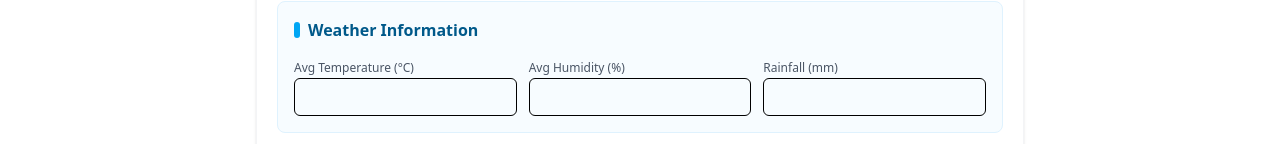
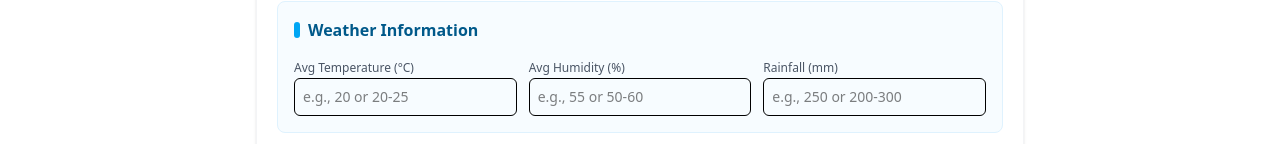
Before and after one commit to idlakshan/AgroSmart-Frontend, a React (Vite) app: page /admin/crops in a window 1280 px wide. Shown: the part 808-952 px from the top of the page. Built offline with nearby package versions, Linux system fonts and the light colour scheme; no server answers.

Commit message:
feat: allow range input for avgTemperature, avgHumidity, and rainfall in crop form

```diff
--- a/src/components/SoilAnalysis.jsx
+++ b/src/components/SoilAnalysis.jsx
@@ -175,6 +175,7 @@ const SoilAnalysis = ({
                 onClick={() => {
                   clearPrediction();
                   onClear();
+                  setPreviewUrl(null);
                 }}
               >
                 <XIcon className="h-5 w-5 mr-2" />
--- a/src/pages/AdminCrops.jsx
+++ b/src/pages/AdminCrops.jsx
@@ -9,7 +9,7 @@ import { toast } from "react-toastify";
 import { cropSchema } from "../validation/cropShema";
 
 const categories = [
-  "Vegetable", "Fruit", "Grain", "Legume", "Herb"
+  "Vegetable", "Fruit", "Grain", "Legume", "Nut", "Other"
 ];
 
 const AdminCrops = () => {
@@ -170,8 +170,10 @@ const AdminCrops = () => {
             <div className="space-y-1">
               <label className="text-xs font-medium text-gray-600">Avg Temperature (°C)</label>
               <input
-                {...register("avgTemperature", { valueAsNumber: true })}
-                type="number"
+                {...register("avgTemperature")}
+                type="text"
+                placeholder="e.g., 20 or 20-25"
+                inputMode="decimal"
                 className="w-full text-sm border rounded-md p-2 focus:ring-2 focus:ring-sky-500"
               />
               {errors.avgTemperature && <p className="text-red-500 text-xs">{errors.avgTemperature.message}</p>}
@@ -179,8 +181,10 @@ const AdminCrops = () => {
             <div className="space-y-1">
               <label className="text-xs font-medium text-gray-600">Avg Humidity (%)</label>
               <input
-                {...register("avgHumidity", { valueAsNumber: true })}
-                type="number"
+                {...register("avgHumidity")}
+                type="text"
+                placeholder="e.g., 55 or 50-60"
+                inputMode="decimal"
                 className="w-full text-sm border rounded-md p-2 focus:ring-2 focus:ring-sky-500"
               />
               {errors.avgHumidity && <p className="text-red-500 text-xs">{errors.avgHumidity.message}</p>}
@@ -188,8 +192,10 @@ const AdminCrops = () => {
             <div className="space-y-1">
               <label className="text-xs font-medium text-gray-600">Rainfall (mm)</label>
               <input
-                {...register("rainfall", { valueAsNumber: true })}
-                type="number"
+                {...register("rainfall")}
+                type="text"
+                placeholder="e.g., 250 or 200-300"
+                inputMode="decimal"
                 className="w-full text-sm border rounded-md p-2 focus:ring-2 focus:ring-sky-500"
               />
               {errors.rainfall && <p className="text-red-500 text-xs">{errors.rainfall.message}</p>}
--- a/src/validation/cropShema.js
+++ b/src/validation/cropShema.js
@@ -1,4 +1,6 @@
 import { z } from "zod";
+
+const rangeRegex = /^\s*\d+(\.\d+)?\s*(?:-\s*\d+(\.\d+)?\s*)?$/;
 
 export const cropSchema = z.object({
   name: z.string().min(1, "Crop name is required"),
@@ -9,7 +11,11 @@ export const cropSchema = z.object({
   waterRequirements: z.string().optional(),
   soilRequirements: z.string().min(1, "Soil requirements are required"),
   fertilizers: z.string().optional(),
-  avgTemperature: z.coerce.number().min(-50, "Min -50°C").max(60, "Max 60°C"),
-  avgHumidity: z.coerce.number().min(0, "Min 0%").max(100, "Max 100%"),
-  rainfall: z.coerce.number().min(0, "Must be positive")
+
+  avgTemperature: z.string()
+    .regex(rangeRegex, "Temperature must be a number or a range like 25-27"),
+  avgHumidity: z.string()
+    .regex(rangeRegex, "Humidity must be a number or a range like 40-60"),
+  rainfall: z.string()
+    .regex(rangeRegex, "Rainfall must be a number or a range like 200-300"),
 });
```
